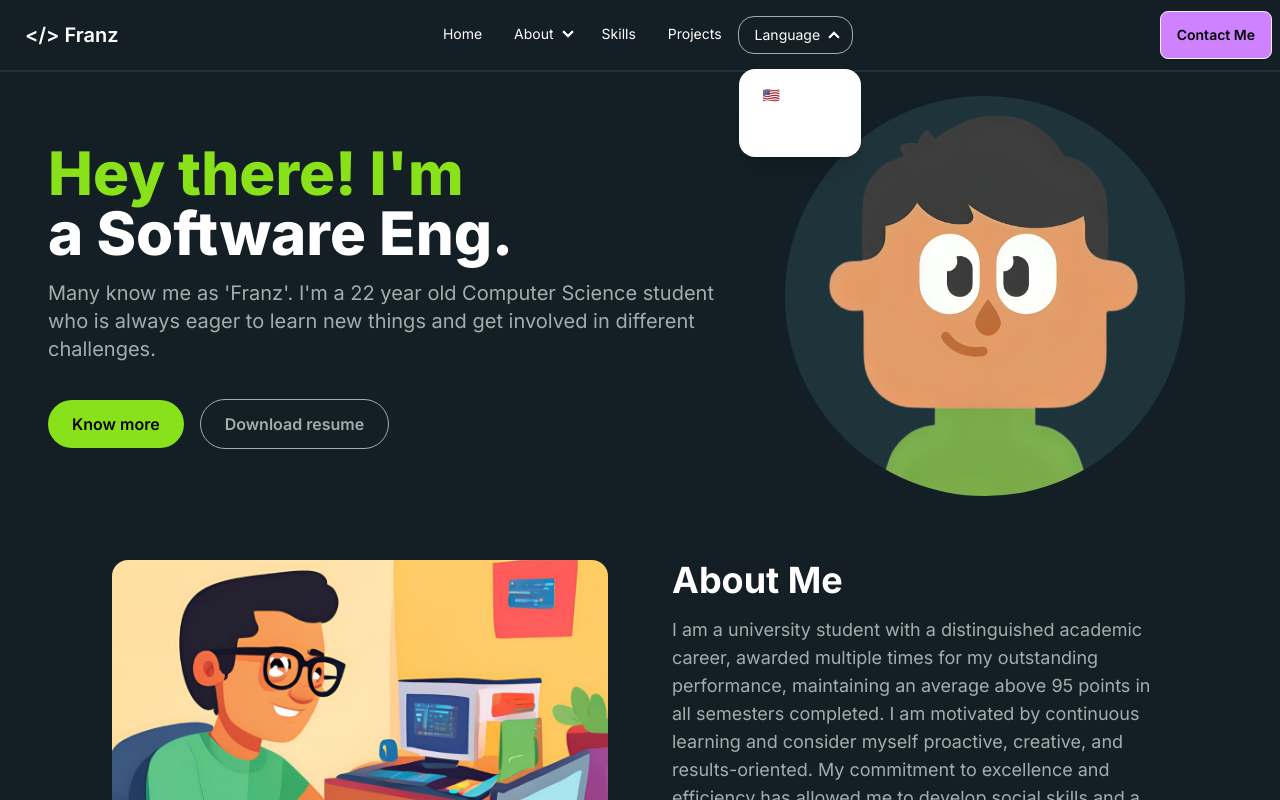
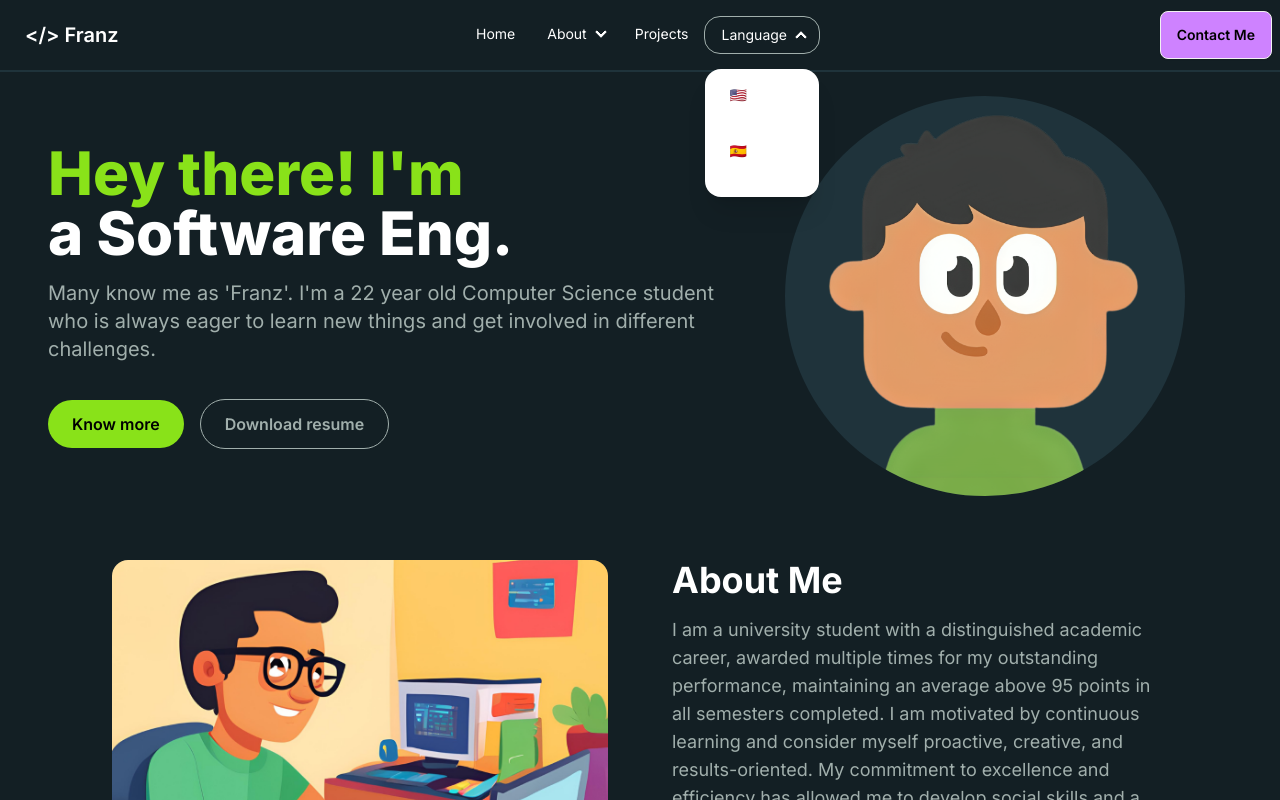
Before and after one commit to FranzCastillo/Portfolio, a Next.js app: page /en in a window 1280 px wide. Both pictures are taken after a click on the heading "Language". Shown: the top 800 px of the page. Built offline with nearby package versions, Linux system fonts and the light colour scheme.

Commit message:
Navigation + Language Selection

```diff
--- a/messages/es.json
+++ b/messages/es.json
@@ -6,7 +6,12 @@
     "experience": "Experiencia",
     "skills": "Habilidades",
     "projects": "Proyectos",
-    "contact": "Contáctame"
+    "contact": "Contáctame",
+    "language": {
+      "title": "Idioma",
+      "english": "\uD83C\uDDFA\uD83C\uDDF8 Inglés",
+      "spanish": "\uD83C\uDDEA\uD83C\uDDF8 Español"
+    }
   },
   "Hero": {
     "title": "¡Hola! Soy",
--- a/src/components/AboutSection.jsx
+++ b/src/components/AboutSection.jsx
@@ -158,7 +158,7 @@ const AboutSection = () => {
 
 
     return (
-        <section className="text-[#A1AFAC]">
+        <section className="text-[#A1AFAC]" id={"who-am-i"}>
             <div className="gap-8 py-8 px-4 xl:gap-16 md:grid md:grid-cols-2 sm:py-16 lg:px-16">
                 <Image src="/images/coding.png" width={500} height={500} className={"rounded-box md:sticky md:top-0"}/>
                 <div className="mt-4 md:mt-0 text-left flex flex-col h-full">
--- a/src/components/HeroSection.jsx
+++ b/src/components/HeroSection.jsx
@@ -8,7 +8,7 @@ export default function HeroSection() {
     const t = useTranslations('Hero');
 
     return (
-        <section>
+        <section id={"home"}>
             <div className={"grid mt-2 grid-cols-1 sm:grid-cols-12"}>
                 <div className={"col-span-7 place-self-center text-center sm:text-left"}>
                     <h1 className={"text-white mb-4 text-4xl lg:text-6xl font-extrabold"}>
--- a/src/components/NavBar.jsx
+++ b/src/components/NavBar.jsx
@@ -26,14 +26,13 @@ export default function Home() {
                                 <li><a href={"#experience"}>{t("experience")}</a></li>
                             </ul>
                         </li>
-                        <li><a href={"skills"}>{t("skills")}</a></li>
-                        <li><a href={"projects"}>{t("projects")}</a></li>
+                        <li><a href={"#projects"}>{t("projects")}</a></li>
                         <li className={"border border-1 rounded-box border-[#A1AFAC] w-fit"}>
                             <details>
                                 <summary>{t("language.title")}</summary>
                                 <ul className="p-2">
-                                    <li><a href={"#who-am-i"}>{t("language.english")}</a></li>
-                                    <li><a href={"#experience"}>{t("language.spanish")}</a></li>
+                                    <li><a href={"/en"}>{t("language.english")}</a></li>
+                                    <li><a href={"/es"}>{t("language.spanish")}</a></li>
                                 </ul>
                             </details>
                         </li>
@@ -53,14 +52,13 @@ export default function Home() {
                             </ul>
                         </details>
                     </li>
-                    <li><a href={"#skills"}>{t("skills")}</a></li>
                     <li><a href={"#projects"}>{t("projects")}</a></li>
                     <li className={"border border-1 rounded-box border-[#A1AFAC]"}>
                         <details>
                             <summary>{t("language.title")}</summary>
                             <ul className="p-2">
-                                <li><a href={"#who-am-i"}>{t("language.english")}</a></li>
-                                <li><a href={"#experience"}>{t("experience")}</a></li>
+                                <li><a href={"/en"}>{t("language.english")}</a></li>
+                                <li><a href={"/es"}>{t("language.spanish")}</a></li>
                             </ul>
                         </details>
                     </li>
--- a/src/components/ProjectsSection.jsx
+++ b/src/components/ProjectsSection.jsx
@@ -6,7 +6,7 @@ const ProjectsSection = () => {
     const t = useTranslations("Projects");
 
     return (
-        <section>
+        <section id={"projects"}>
             <div className={"flex flex-col justify-center items-center py-10"}>
                 <h2 className="text-4xl font-bold text-white mb-4">{t("title")}</h2>
                 <div className={"flex flex-wrap flex-row gap-4 justify-center"}>
```
Also changed, not shown: 1 other file (tests, documents, lock files or other folders).
